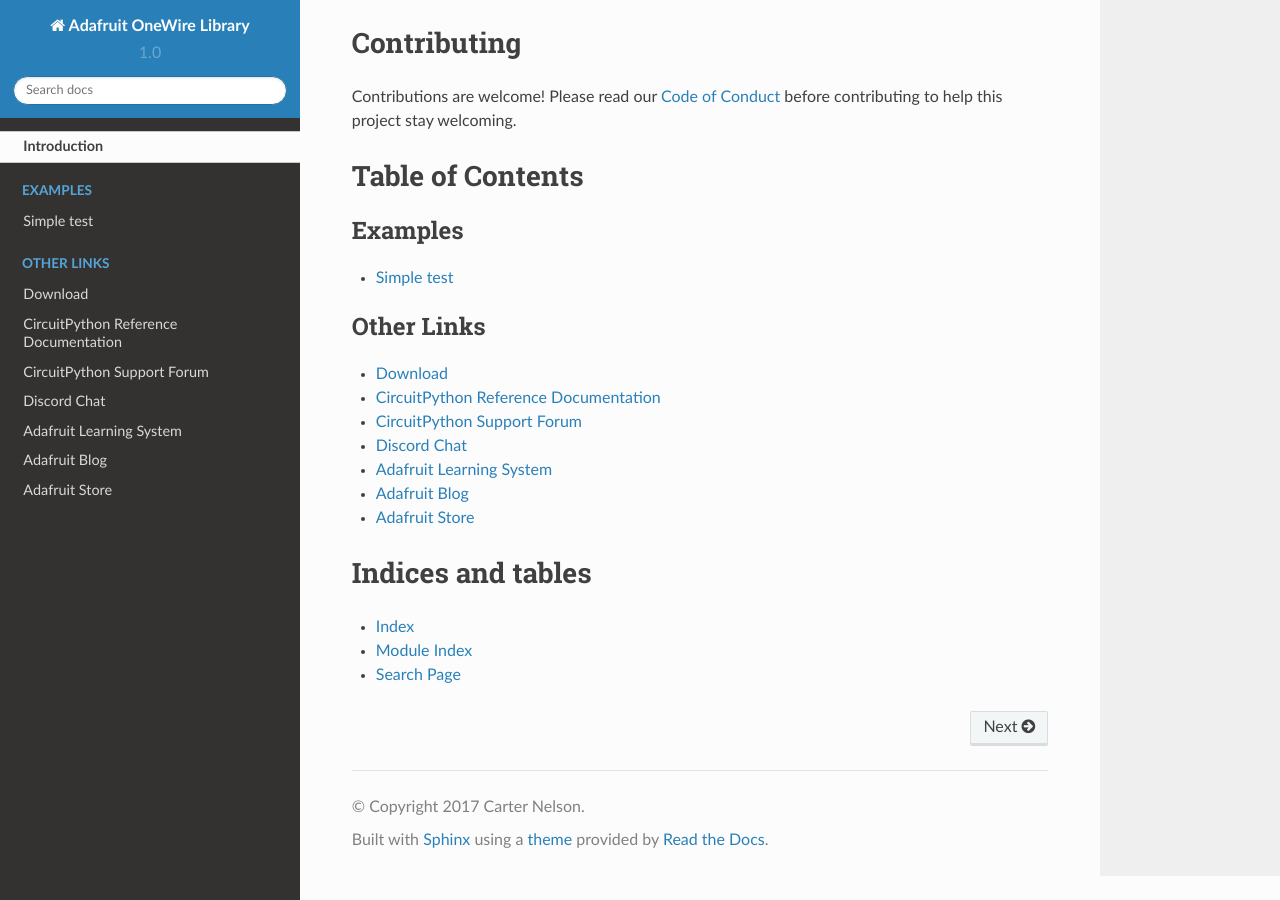
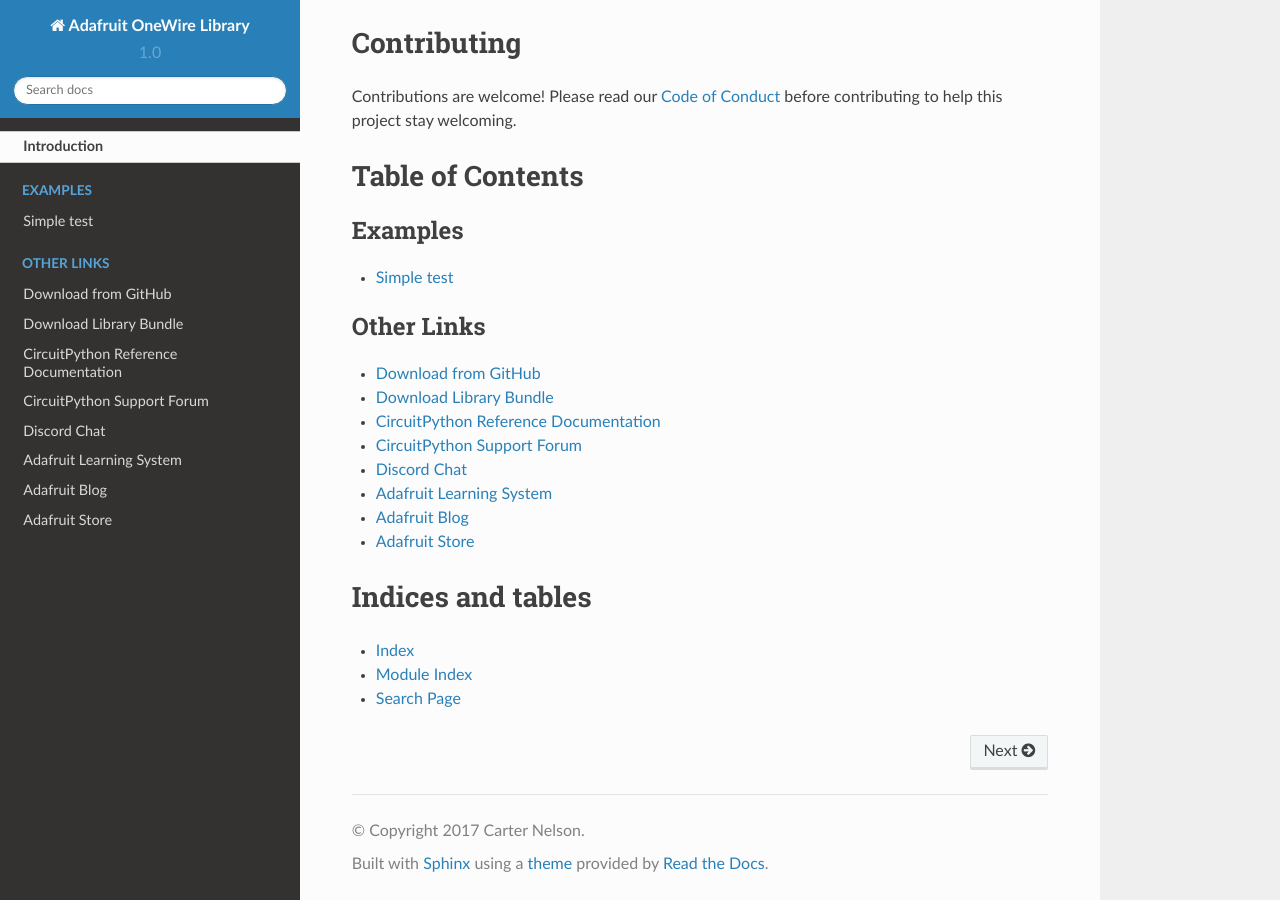
Before and after one commit to adafruit/Adafruit_CircuitPython_OneWire, a Sphinx documentation site: the page built from docs/index.rst, in a window 1280 px wide and 900 px high, scrolled down 874 px. Built offline with Sphinx 7.4.7 and the Read the Docs theme 2.0.0, drawn with Linux system fonts in a browser that asks for light colours.

Commit message:
Added cp.org link to index.rst

```diff
--- a/docs/index.rst
+++ b/docs/index.rst
@@ -29,7 +29,8 @@
 .. toctree::
     :caption: Other Links
 
-    Download <https://github.com/adafruit/Adafruit_CircuitPython_OneWire/releases/latest>
+    Download from GitHub <https://github.com/adafruit/Adafruit_CircuitPython_OneWire/releases/latest>
+    Download Library Bundle <https://circuitpython.org/libraries>
     CircuitPython Reference Documentation <https://docs.circuitpython.org>
     CircuitPython Support Forum <https://forums.adafruit.com/viewforum.php?f=60>
     Discord Chat <https://adafru.it/discord>
```
